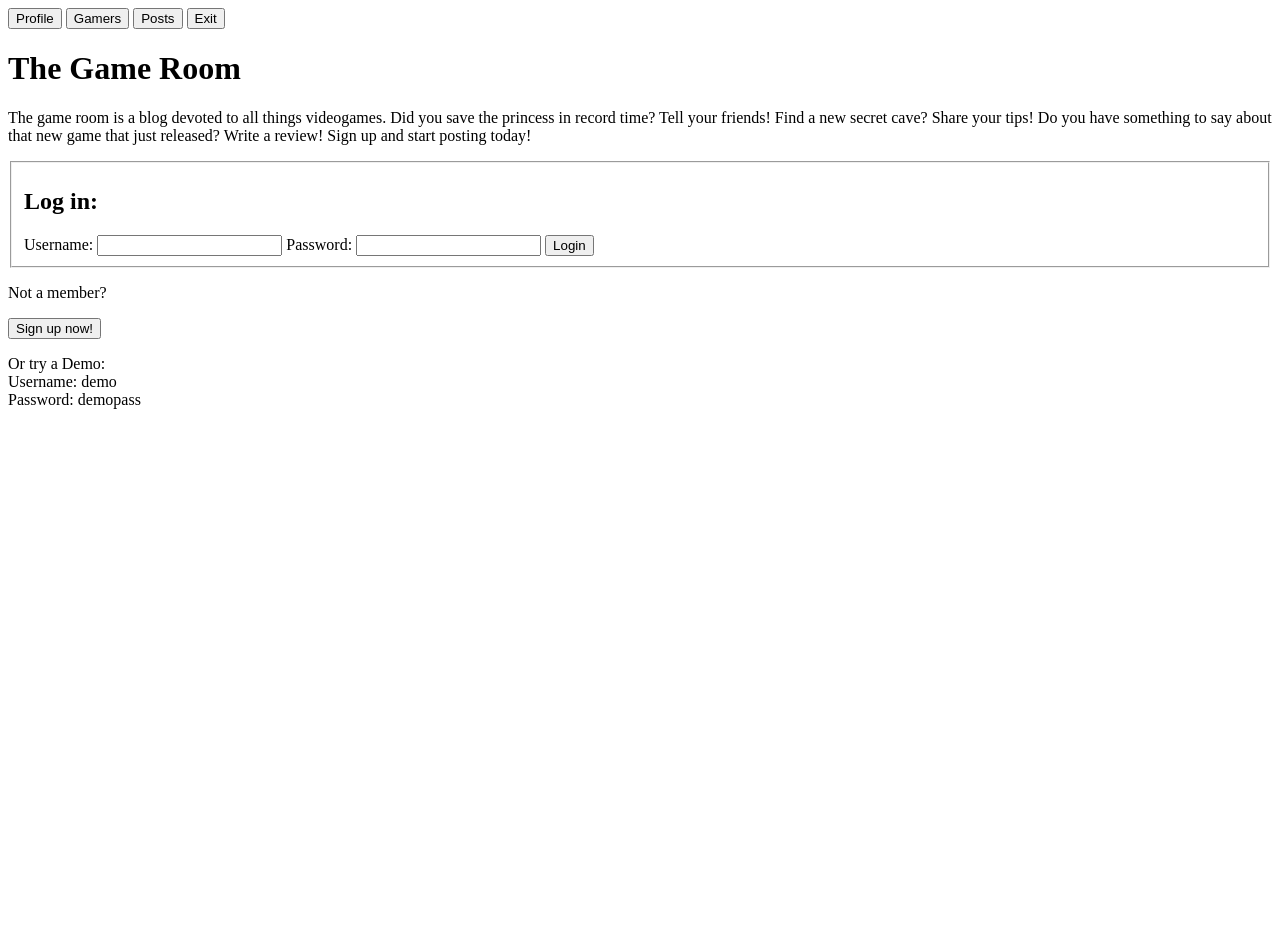
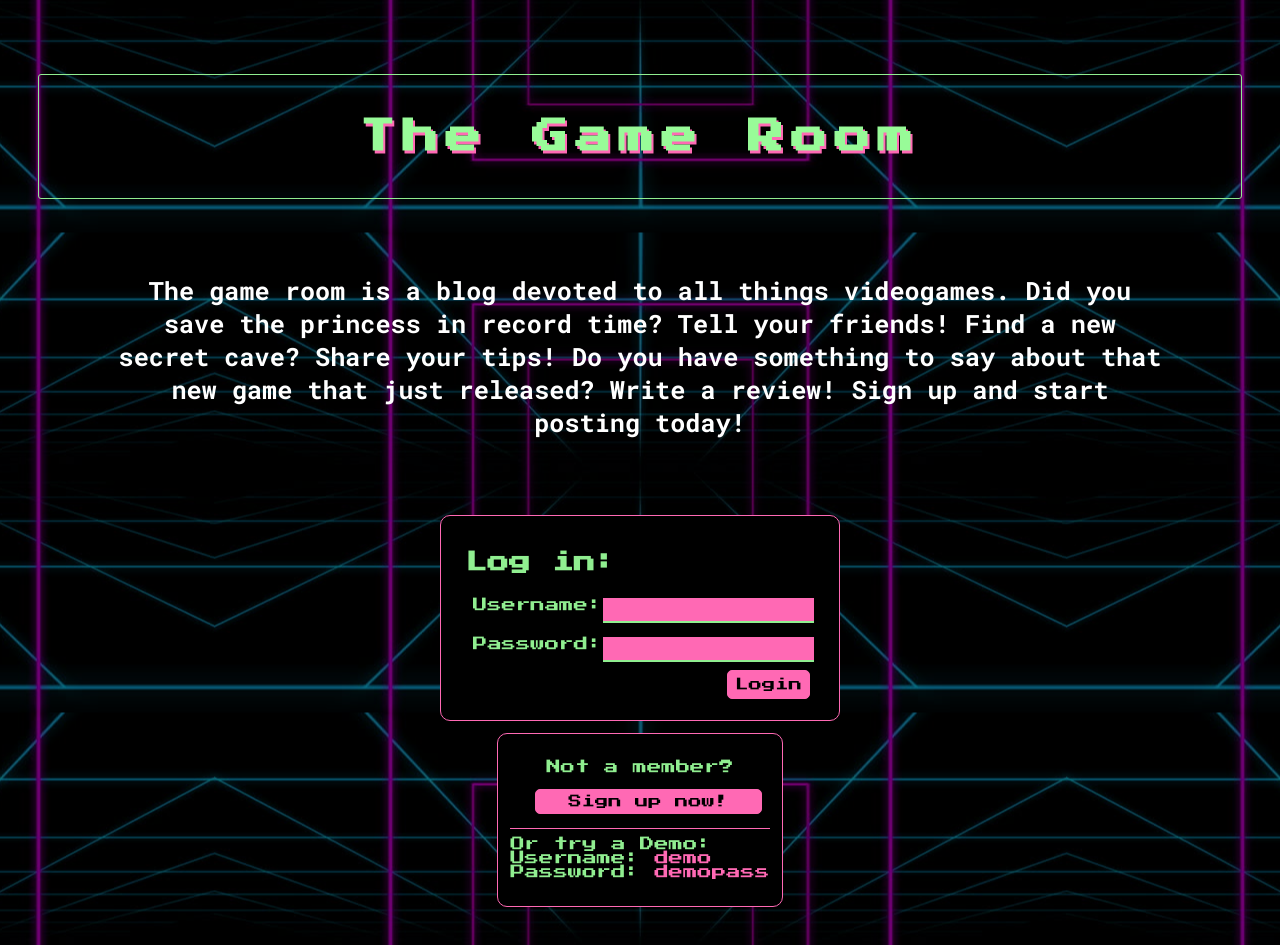
Before and after one commit to Mrjustinfry/thegameroom, a website: page public/index.html in a window 1280 px wide. Before the commit the page ends 800 px from the top, so only its background shows below. Drawn offline with nearby package versions, Linux system fonts and the light colour scheme; the site is published under a folder, as on GitHub Pages, so addresses that start at the root find nothing.

Commit message:
added browser icon

```diff
--- a/public/index.html
+++ b/public/index.html
@@ -5,8 +5,9 @@
     <meta name="viewport" content="width=device-width, initial-scale=1">
     <meta name="description" content="The Game Room, a place to talk about videogames">
     <title>The Game Room</title>
+    <link rel="shortcut icon" href="gamecontroller.png">
     <link href="https://fonts.googleapis.com/css?family=Press+Start+2P|Roboto+Mono:700" rel="stylesheet">
-    <link href="/index.css" rel="stylesheet" type="text/css" />
+    <link href="./index.css" rel="stylesheet" type="text/css" />
     <script src="https://ajax.googleapis.com/ajax/libs/jquery/3.3.1/jquery.min.js"></script>
 </head>
 <body>
```
